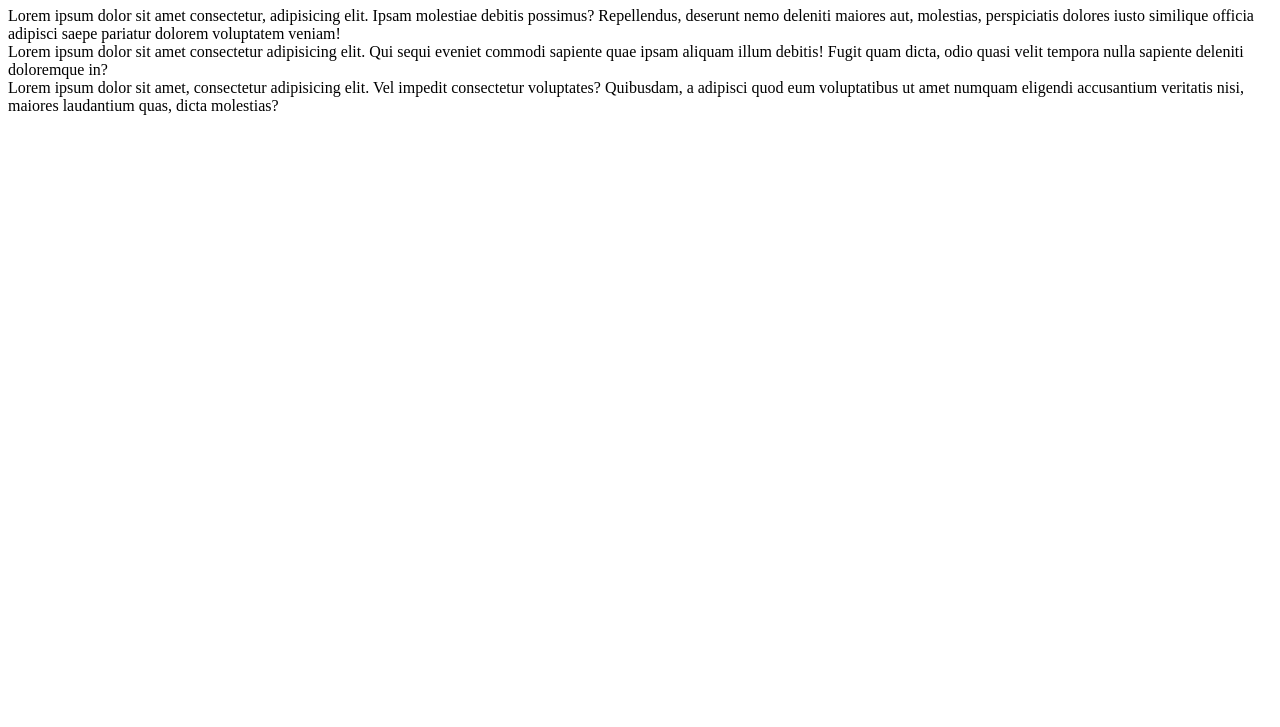
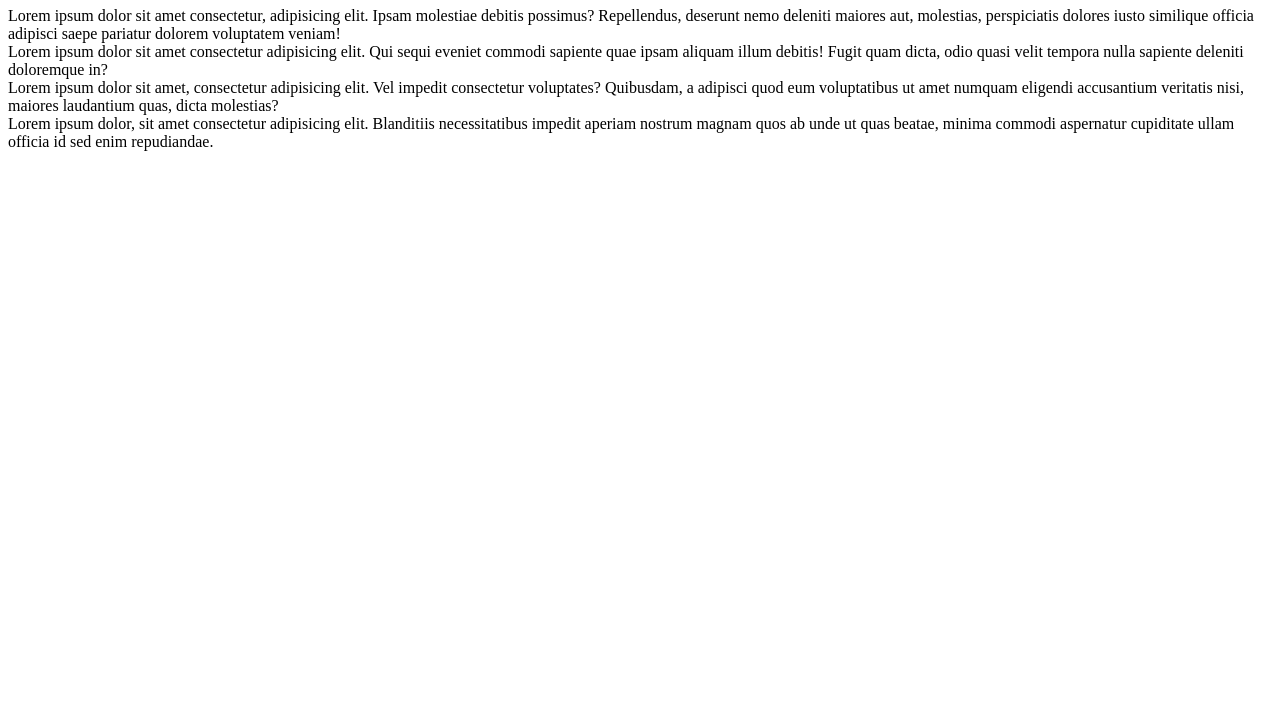
Before and after one commit to sergiomoura/AulaGit, a plain HTML site: page index.html in a window 1280 px wide. Shown: the part 73-800 px from the top of the page. Drawn offline with Linux system fonts and the light colour scheme.

Commit message:
Nova mensagem

```diff
--- a/assets/css/estilos.css
+++ b/assets/css/estilos.css
@@ -0,0 +1,3 @@
+footer {
+  background-color: #333;
+}
--- a/index.html
+++ b/index.html
@@ -28,5 +28,11 @@
         quas, dicta molestias?
       </article>
     </section>
+    <footer>
+      Lorem ipsum dolor, sit amet consectetur adipisicing elit. Blanditiis
+      necessitatibus impedit aperiam nostrum magnam quos ab unde ut quas beatae,
+      minima commodi aspernatur cupiditate ullam officia id sed enim
+      repudiandae.
+    </footer>
   </body>
 </html>
```
